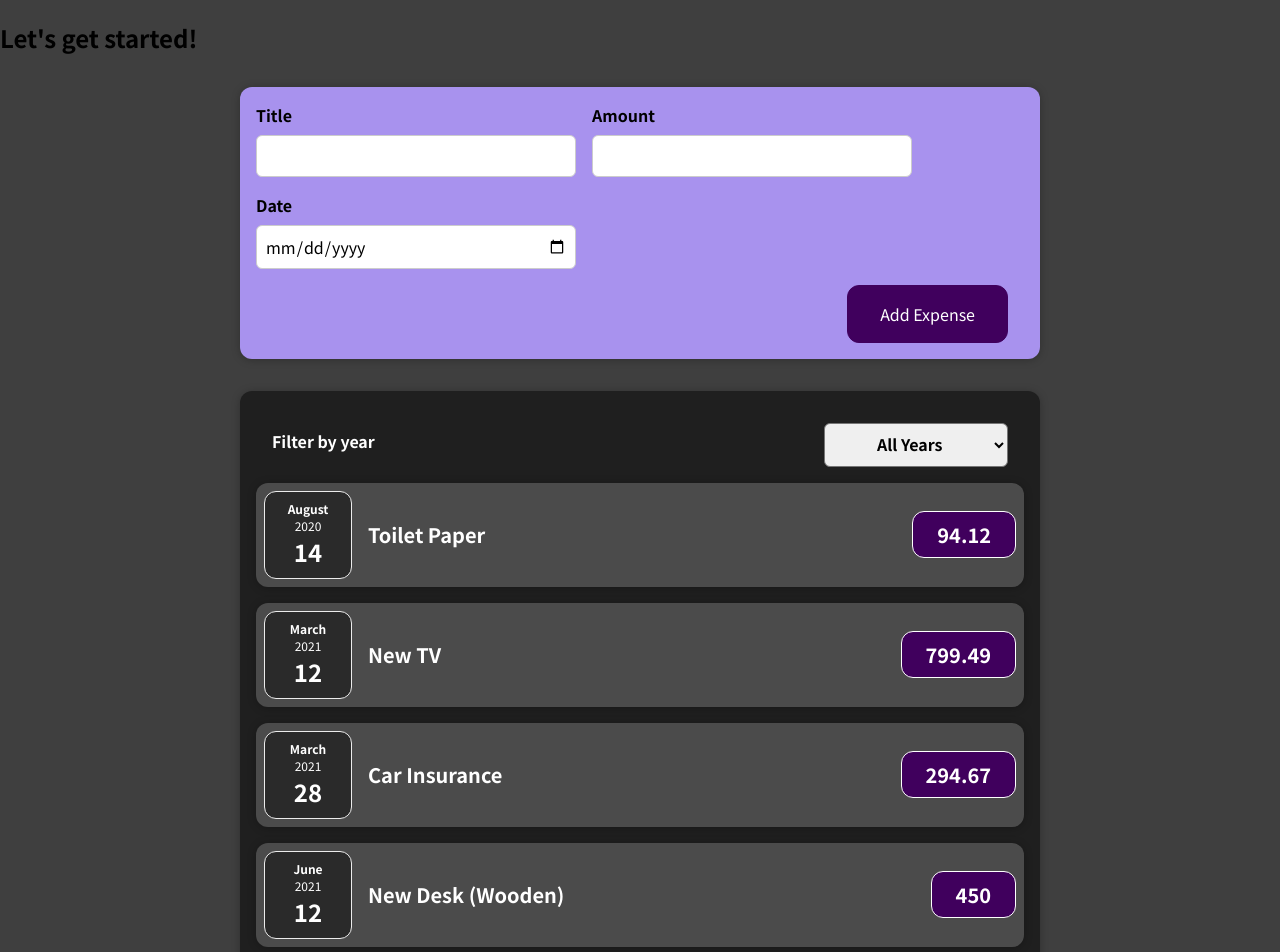
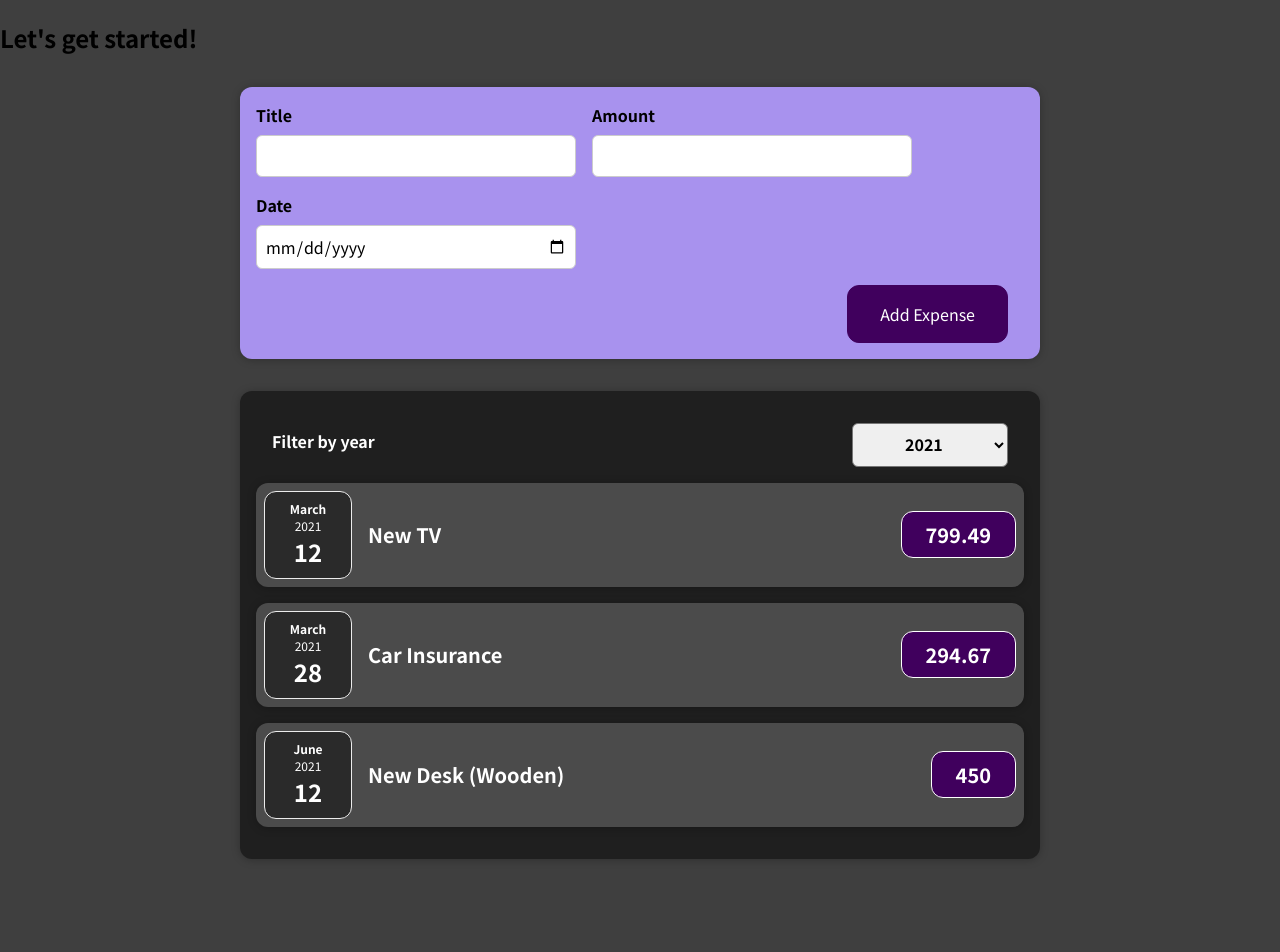
Before and after one commit to bernardoblasquez/udemy-react, a React (Create React App) app in the folder react-complete-guide/: page / in a window 1280 px wide. Shown: the top 952 px of the page. After the commit the page ends 891 px from the top, so only its background shows below. Built offline with nearby package versions, Linux system fonts and the light colour scheme.

Commit message:
refatoração do código e criação do componente ExpensesList, para simplificar código de Expenses.

```diff
--- a/react-complete-guide/src/components/Expenses/ExpenseItem.jsx
+++ b/react-complete-guide/src/components/Expenses/ExpenseItem.jsx
@@ -5,7 +5,7 @@ import './expenseItem.css'
 const ExpenseItem = (props) => {
 
     return (
-
+        <li>
             <Card className="expense-item">
                 <ExpenseDate date={props.date} />
                 <div className="expense-item__description">
@@ -13,6 +13,7 @@ const ExpenseItem = (props) => {
                     <div className="expense-item__price">{props.amount}</div>
                 </div>
             </Card>
+        </li>
 
     );
 }
--- a/react-complete-guide/src/components/Expenses/Expenses.jsx
+++ b/react-complete-guide/src/components/Expenses/Expenses.jsx
@@ -1,44 +1,23 @@
 import { useState } from 'react'
-import ExpenseItem from "./ExpenseItem";
 import ExpensesFilter from './ExpensesFilter'
+import ExpensesList from './ExpensesList'
 import Card from "../UI/Card";
 import "./expenses.css";
 
 const Expenses = (props) => {
 
-  const [selectedYear, setSelectedYear] = useState('All_Years');
+  const [selectedYear, setSelectedYear] = useState('2021');
   let filteredListOfExpenses = [];
-  let listOfExpenses = [];
 
-  const changeSelectHandler = (selectedYear) => {
+  const changeSelectHandler = (selectedYear) => { // lifting the state up
     console.log(`[Expenses Component]: variable from ExpensesFilter ${selectedYear}`);
     setSelectedYear(selectedYear);
   }
 
-  if(selectedYear !== 'All_Years'){ //filter returns a new array
-    filteredListOfExpenses = props.listOfExpenses.filter(expense => {
-      return expense.date.getFullYear().toString() === selectedYear
-    })
-  }
-  else{
-    filteredListOfExpenses = [...props.listOfExpenses]
-  }
+  filteredListOfExpenses = props.listOfExpenses.filter(expense => {
+    return expense.date.getFullYear().toString() === selectedYear
+  })
 
-  if (filteredListOfExpenses.length === 0){
-    listOfExpenses = <p>Sem gastos</p>;
-  }
-  else{
-    listOfExpenses = (
-      filteredListOfExpenses.map((expense) => (
-        <ExpenseItem
-          key={expense.id}
-          title={expense.title}
-          amount={expense.amount}
-          date={expense.date}
-        />
-      ))
-    )
-  }
 
   return (
 
@@ -47,7 +26,7 @@ const Expenses = (props) => {
         defaultYear={selectedYear}
         onChangeSelect={changeSelectHandler} />
 
-      {listOfExpenses}
+      <ExpensesList listOfExpenses={filteredListOfExpenses} />
     </Card>
 
   );
--- a/react-complete-guide/src/components/Expenses/ExpensesFilter.jsx
+++ b/react-complete-guide/src/components/Expenses/ExpensesFilter.jsx
@@ -15,7 +15,6 @@ const ExpensesFilter = (props) => {
       <div className='expenses-filter__control'>
         <label>Filter by year</label>
         <select value={props.defaultYear} onChange={yearFilterHandler}>
-          <option value='All_Years'>All Years</option>
           <option value='2022'>2022</option>
           <option value='2021'>2021</option>
           <option value='2020'>2020</option>
--- /dev/null
+++ b/react-complete-guide/src/components/Expenses/ExpensesList.css
@@ -0,0 +1,9 @@
+.expenses-list {
+    list-style: none;
+    padding: 0;
+  }
+
+  .expenses-list__fallback {
+    color: white;
+    text-align: center;
+  }
--- /dev/null
+++ b/react-complete-guide/src/components/Expenses/ExpensesList.jsx
@@ -0,0 +1,30 @@
+import './ExpensesList.css'
+import ExpenseItem from "./ExpenseItem";
+
+
+
+const ExpensesList = (props) => {
+
+    if (props.listOfExpenses.length === 0){
+        return <h2 className="expenses-list__fallback ">No expenses</h2>;
+    }
+
+    if (props.listOfExpenses.length > 0) {
+        return(
+            <ul className="expenses-list">
+                {
+                    props.listOfExpenses.map((expense) => (
+                        <ExpenseItem
+                            key={expense.id}
+                            title={expense.title}
+                            amount={expense.amount}
+                            date={expense.date}
+                        />
+                    ))
+                }
+            </ul>
+        )
+    }
+}
+
+export default ExpensesList;
```
Lines whose indentation alone changed are shown as unchanged.
